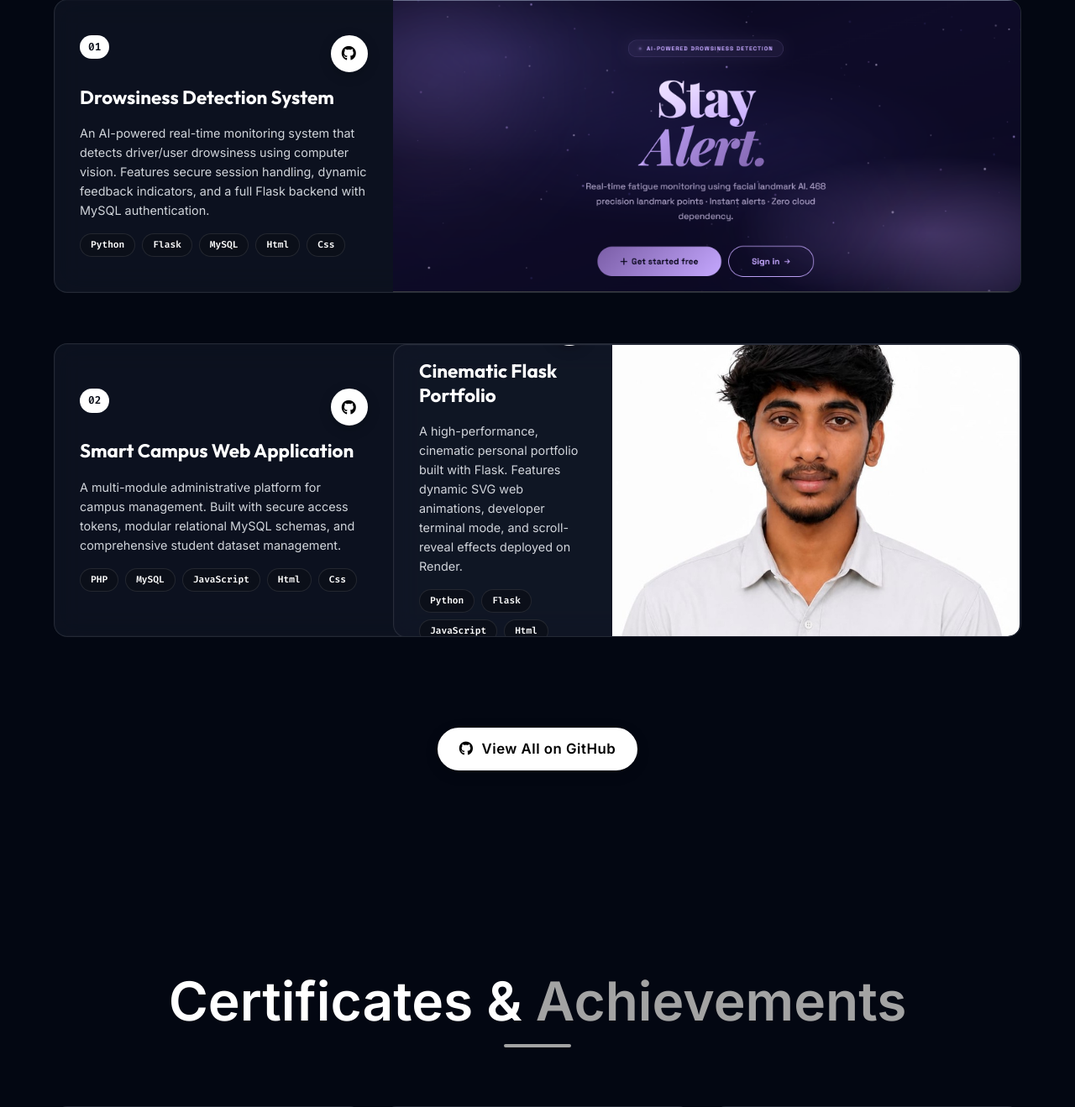
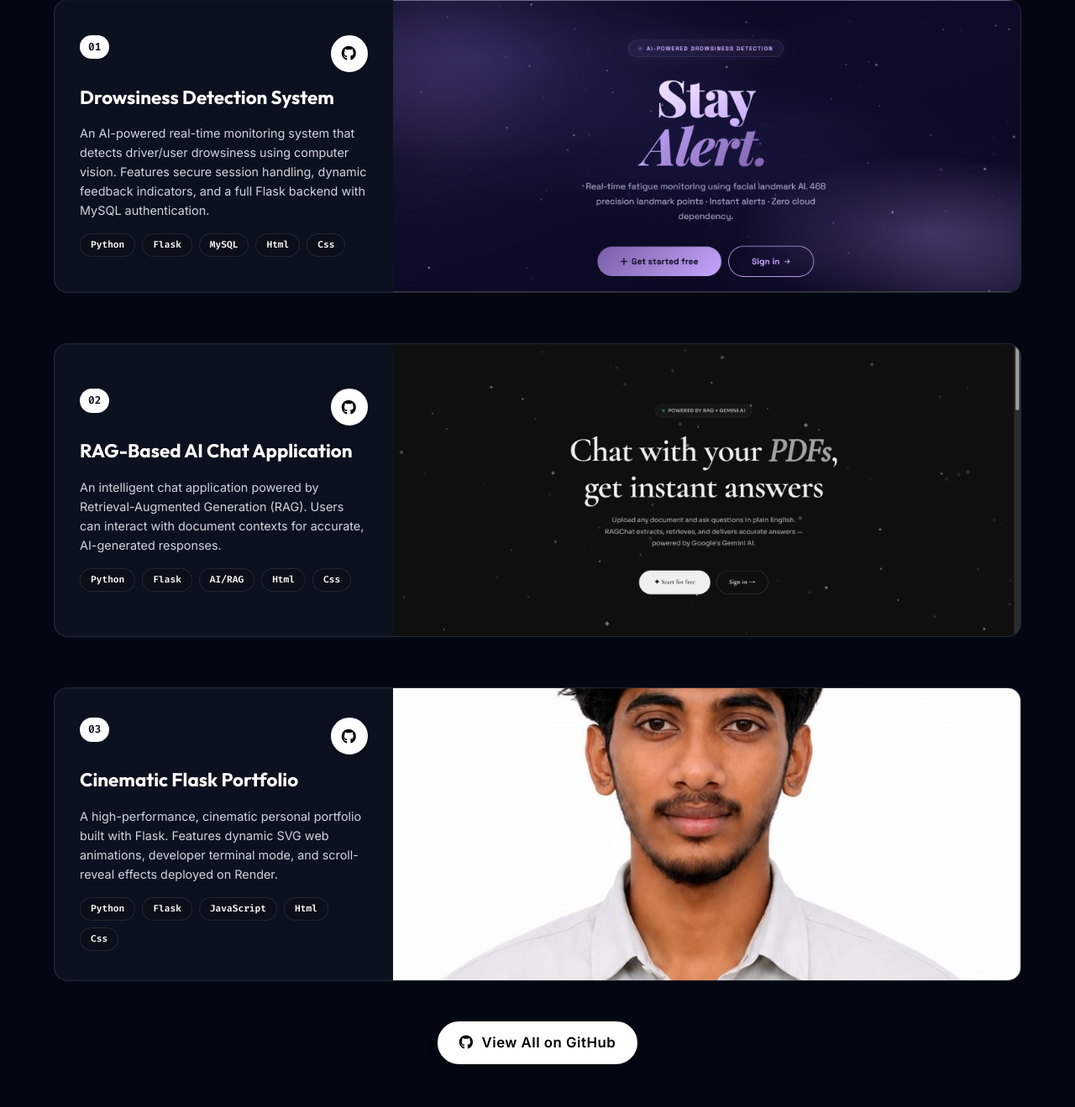
Before and after one commit to Tilak2005-BV/portfolio_flask, a Flask app: page / in a window 1280 px wide. Shown: the part 4065-5384 px from the top of the page at 84% size. Run offline with Flask 3, Linux system fonts and the light colour scheme; data that the repository does not hold is empty; some web fonts are replaced.

Commit message:
Fix project 2 layout bug and update to RAG chat app

```diff
--- a/templates/index.html
+++ b/templates/index.html
@@ -446,16 +446,16 @@
                 <a href="https://github.com/Tilak2005-BV/smart-campus-.git" target="_blank" class="proj-link bw-btn" title="GitHub"><i class="fab fa-github"></i></a>
               </div>
             </div>
-            <h3 class="project-title">Smart Campus Web Application</h3>
+            <h3 class="project-title">RAG-Based AI Chat Application</h3>
             <p class="project-desc">
-              A multi-module administrative platform for campus management. Built with secure access tokens, modular relational MySQL schemas, and comprehensive student dataset management.
+              An intelligent chat application powered by Retrieval-Augmented Generation (RAG). Users can interact with document contexts for accurate, AI-generated responses.
             </p>
             <div class="project-tags">
-              <span class="tag">PHP</span><span class="tag">MySQL</span><span class="tag">JavaScript</span><span class="tag">Html</span><span class="tag">Css</span>
+              <span class="tag">Python</span><span class="tag">Flask</span><span class="tag">AI/RAG</span><span class="tag">Html</span><span class="tag">Css</span>
             </div>
           </div>
           <a href="https://ragchat-s7af.onrender.com/" target="_blank" class="project-image-link" title="View Live Demo">
-            <img src="{{ url_for('static', filename='images/project2black.png') }}" alt="Smart Campus Demo">
+            <img src="{{ url_for('static', filename='images/project2black.png') }}" alt="RAG Chat Demo">
             <!-- Circular Rotating Text Overlay -->
             <div class="image-overlay">
               <div class="rotating-badge">
@@ -467,6 +467,7 @@
               </div>
             </div>
           </a>
+        </div>
         <!-- Project 3 -->
         <div class="project-card horizontal-card tech-blur tech-border white-hover-card" data-aos="zoom-in-up" data-aos-delay="300">
           <div class="project-content">
```
